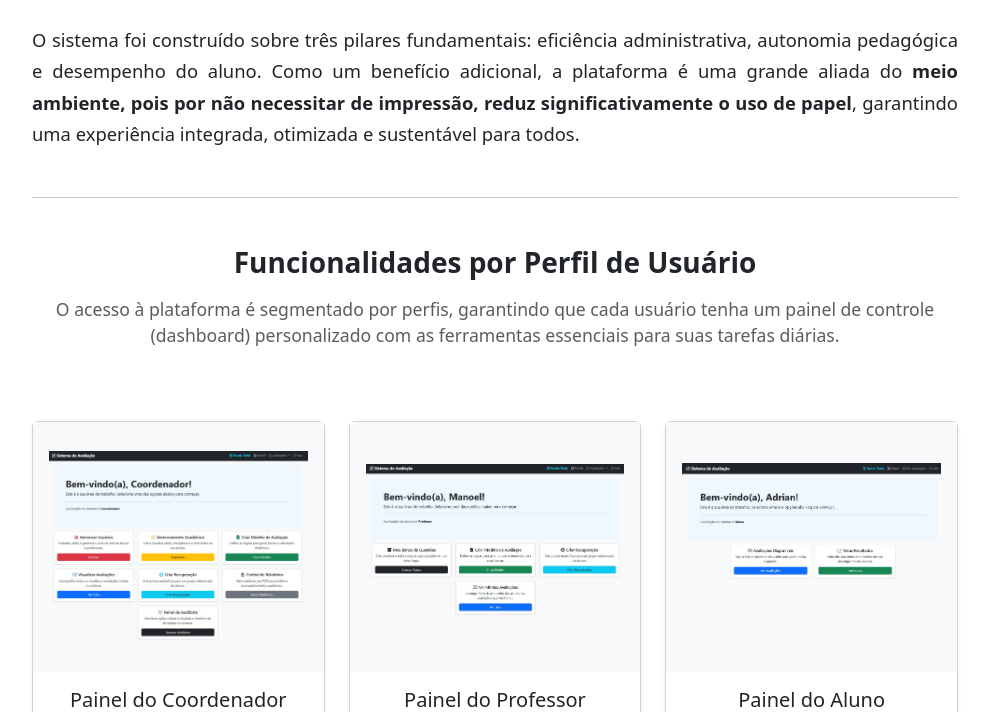
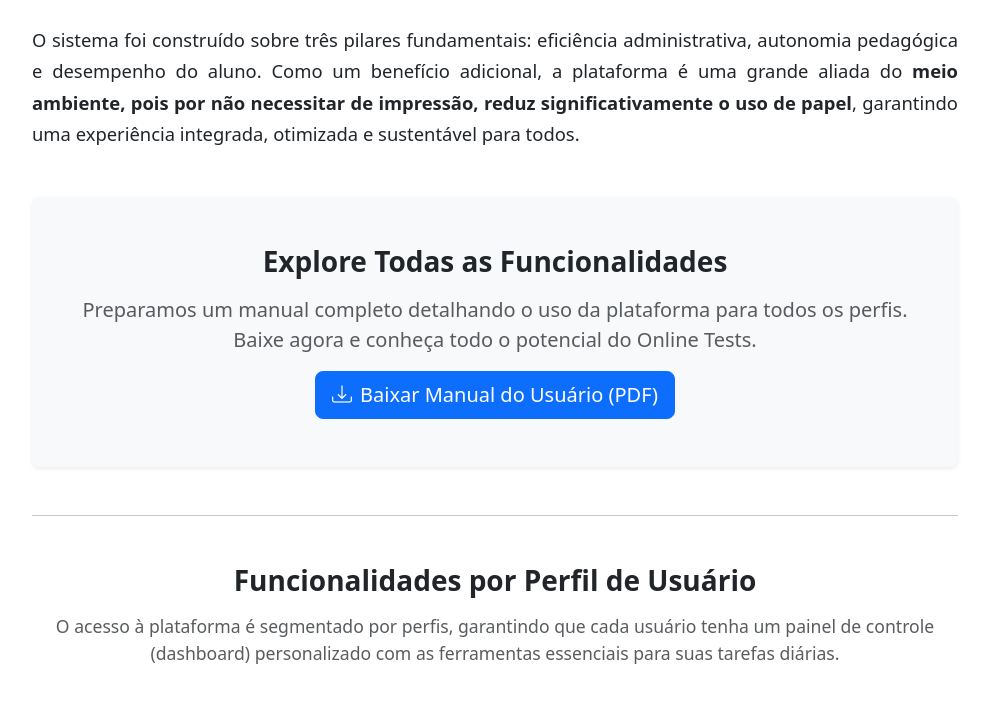
Before and after one commit to ManoelJoseFeitosa/onlinetests, a Flask app: page / in a window 1280 px wide. Shown: the part 1159-1871 px from the top of the page, without its empty margins (145-1134 px from the left). Run offline with Flask 3, Linux system fonts and the light colour scheme.

Commit message:
FEAT: Adiciona link para download do manual na homepage

```diff
--- a/site/templates/home_vendas.html
+++ b/site/templates/home_vendas.html
@@ -47,6 +47,17 @@
             <p class="mt-4" style="text-align: justify; font-size: 1.15rem; line-height: 1.7;">
                 O sistema foi construído sobre três pilares fundamentais: eficiência administrativa, autonomia pedagógica e desempenho do aluno. Como um benefício adicional, a plataforma é uma grande aliada do <strong>meio ambiente, pois por não necessitar de impressão, reduz significativamente o uso de papel</strong>, garantindo uma experiência integrada, otimizada e sustentável para todos.
             </p>
+
+            <div class="text-center bg-light p-5 rounded-3 shadow-sm my-5">
+                <h3 class="fw-bold">Explore Todas as Funcionalidades</h3>
+                <p class="lead text-muted my-3">
+                    Preparamos um manual completo detalhando o uso da plataforma para todos os perfis. Baixe agora e conheça todo o potencial do Online Tests.
+                </p>
+                <a href="{{ url_for('static', filename='docs/Manual_do_Usuario_Onlinetests.pdf') }}" class="btn btn-primary btn-lg" download>
+                    <i class="bi bi-download me-2"></i>Baixar Manual do Usuário (PDF)
+                </a>
+            </div>
+
             <hr class="my-5">
 
             <div class="text-center">
```
Also changed, not shown: 3 other files.
